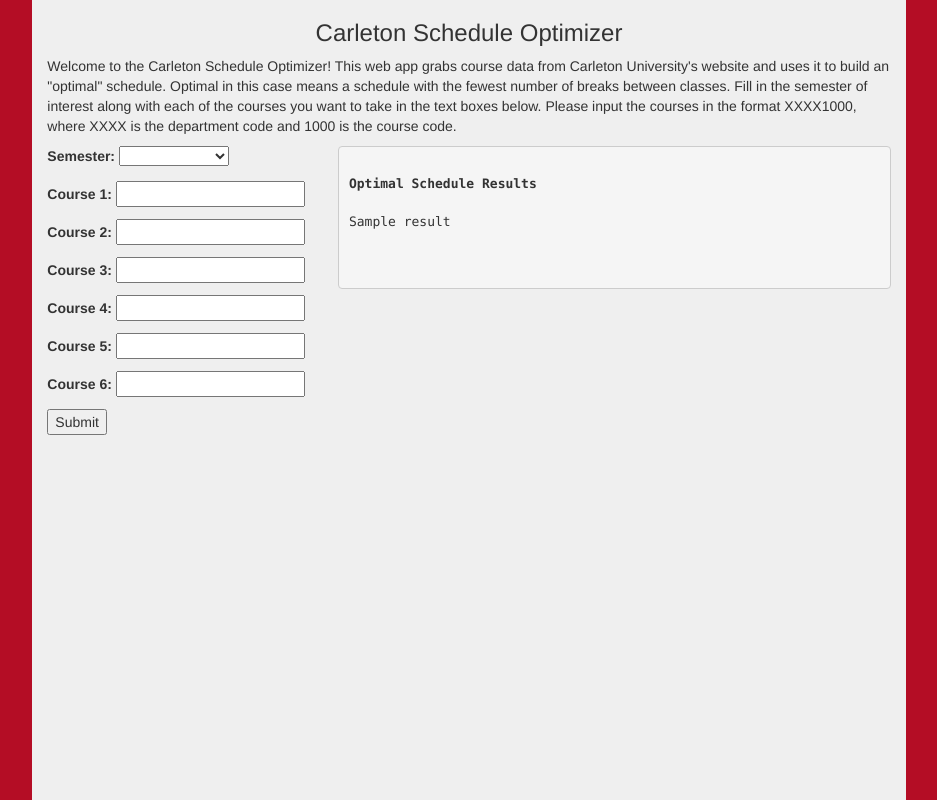
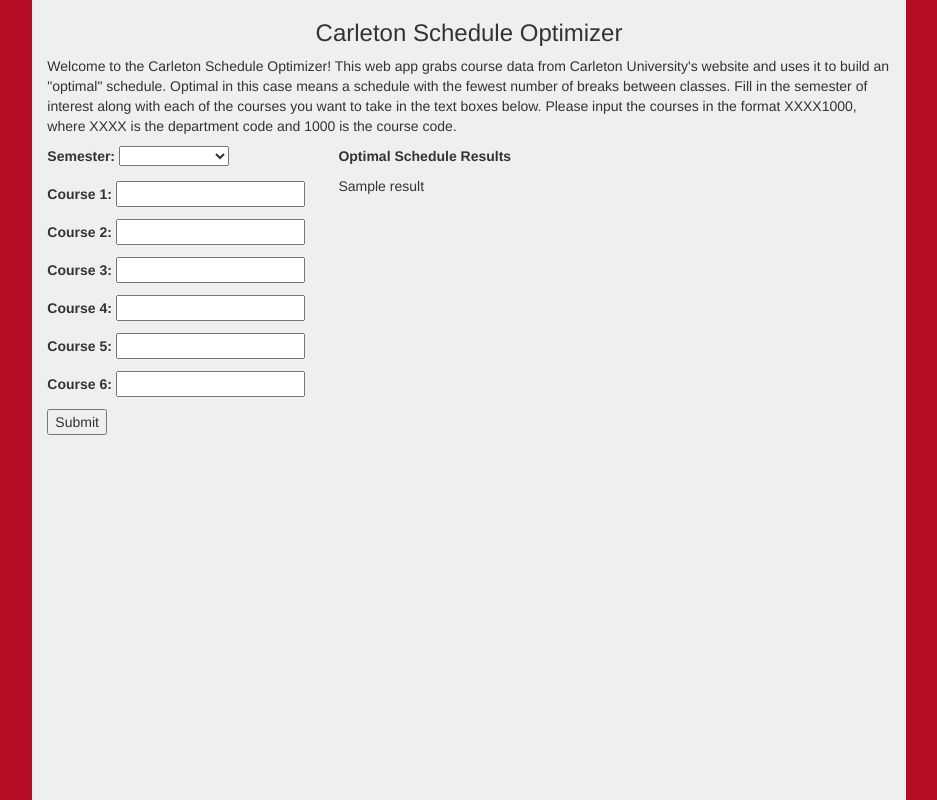
Before and after one commit to MohamedHozayen/Carleton-Schedule-Optimizer, a Django app: template scheduleoptimizer/scheduler/templates/scheduler/index.html in a window 1280 px wide. Shown: the whole page, without its empty margins (171-1108 px from the left). Run offline with Django 3.2, Linux system fonts and the light colour scheme; tables that the repository leaves empty hold one stand-in row (values such as "Sample post"); the template is opened without the code that fills it: values that come from a table or form of the project are taken from there, most other values are stand-ins (such as "Sample title", 1, 10 or a date in 2020); some libraries are stand-ins or nearby versions.

Commit message:
Fixed the results showing up in a box and added a scroller to the results

```diff
--- a/scheduleoptimizer/scheduler/templates/scheduler/index.html
+++ b/scheduleoptimizer/scheduler/templates/scheduler/index.html
@@ -30,9 +30,10 @@
 			        </div>
 			        <div class="col-md-8">
 						{% if result %}
-							<pre>
-								<p><strong>Optimal Schedule Results</strong><br><br>{{ result }}</p>
-							</pre>
+							<!-- <pre> -->
+								<p><strong>Optimal Schedule Results</strong><p>
+								<div style="overflow-y: scroll; height:400px;">{{ result|linebreaksbr }}</div>
+							<!-- </pre> -->
 						{% endif %}
 			        </div>
 			    </div>
--- a/scheduleoptimizer/scheduler/views.py
+++ b/scheduleoptimizer/scheduler/views.py
@@ -1,7 +1,6 @@
 from django.shortcuts import render
-
+from ScheduleOptimizer import *
 from .forms import ScheduleForm
-from ScheduleOptimizer import *
 
 def scheduler(request):
     # if this is a POST request we need to process the form data
```
